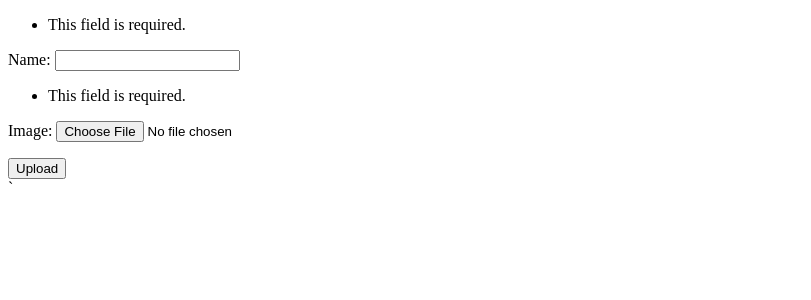
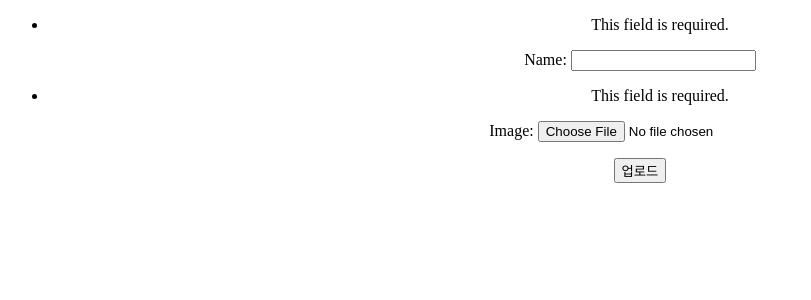
Before and after one commit to Solver6th/FaceRecognition, a Django app: page /facerecognition/ in a window 1280 px wide. Shown: the part 124-424 px from the top of the page, without its empty margins (0-811 px from the left). Run offline with Django 4.2, Linux system fonts and the light colour scheme.

Commit message:
facerecognition-221130-01
facerecognition Name, Image를 중앙으로

```diff
--- a/mysite/facerecognition/templates/facerecognition/face_image.html
+++ b/mysite/facerecognition/templates/facerecognition/face_image.html
@@ -6,6 +6,7 @@
     <style>
         nav {background-color:black; font-size:500%; text-align: center}
         nav a {color:white}
+        form {text-align: center;}
     </style>
 </head>
 <body>
@@ -16,7 +17,7 @@
     <form method = "post" enctype="multipart/form-data">
         {% csrf_token %}
         {{ form.as_p }}
-        <button type="submit">Upload</button>
-    </form> `
+        <button type="submit">업로드</button>
+    </form>
 </body>
 </html>
```
